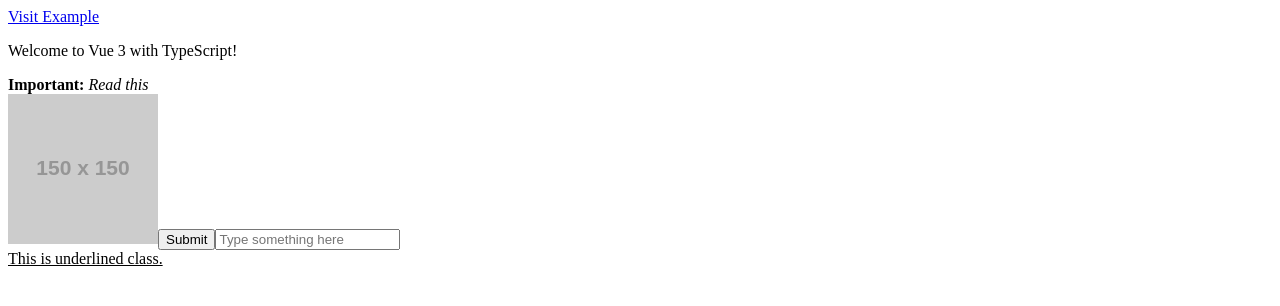
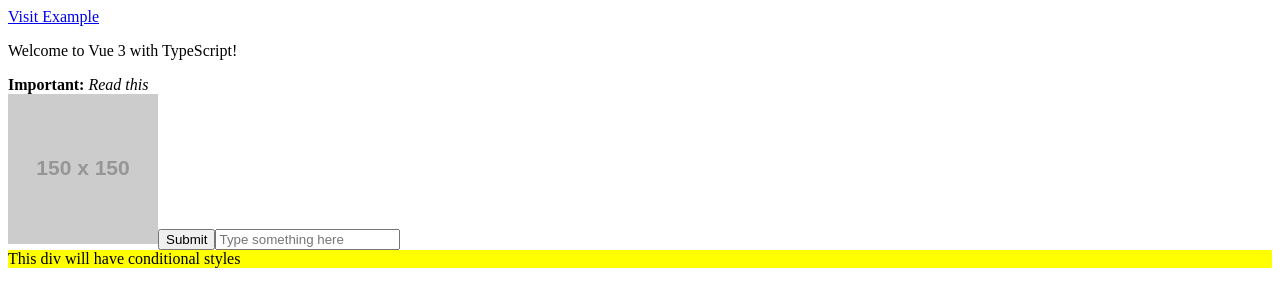
Before and after one commit to harshjhaSparrow/vueJs, a Vue app: page / in a window 1280 px wide. Shown: the top 306 px of the page. Built offline with nearby package versions, Linux system fonts and the light colour scheme.

Commit message:
Binding of styles done

```diff
--- a/src/App.vue
+++ b/src/App.vue
@@ -1,5 +1,5 @@
 <script setup lang="ts">
-import { ref } from "vue";
+import { ref, computed, reactive } from "vue";
 
 // Define reactive data
 const message = ref("Welcome to Vue 3 with TypeScript!");
@@ -8,6 +8,13 @@ const url = ref("https://www.example.com");
 const imgSrc = ref("https://via.placeholder.com/150");
 const buttonDisabled = ref(false);
 const inputValue = ref("");
+const isLarge = ref(false); // Boolean for conditional style
+
+// Define styles conditionally
+const computedStyles:any = reactive({
+  backgroundColor: "yellow",
+  fontSize: isLarge.value ? "24px" : "16px",
+});
 </script>
 
 <template>
@@ -30,12 +37,17 @@ const inputValue = ref("");
     <!-- Binding value attribute to an input field -->
     <input v-model="inputValue" placeholder="Type something here" />
 
-    <div class="underlineClass">This is underlined class.</div>
+    <!-- Conditional style binding -->
+    <div :style="computedStyles">This div will have conditional styles</div>
   </div>
 </template>
 
 <style scoped>
-.underlineClass {
-  text-decoration: underline;
+.highlighted {
+  background-color: yellow;
+}
+
+.large-text {
+  font-size: 24px;
 }
 </style>
```
